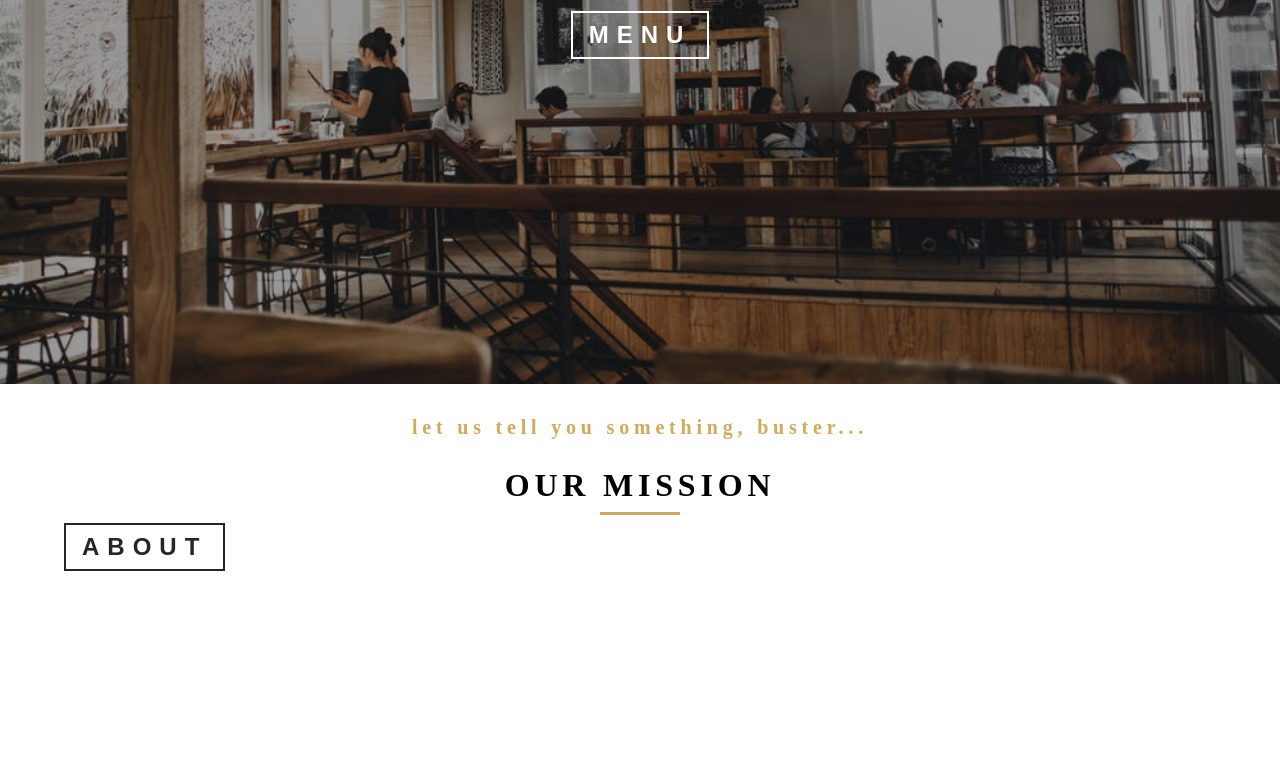
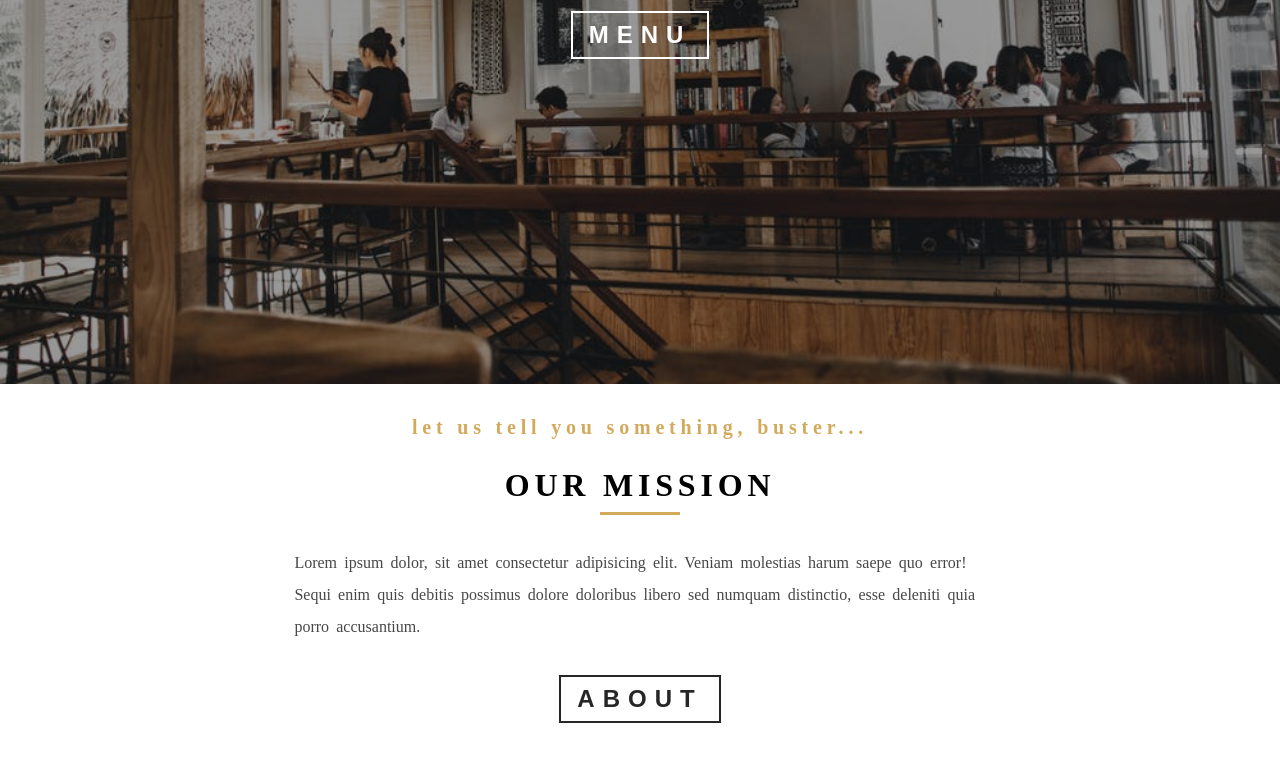
Before and after one commit to bdmllc/gr2, a Gatsby site: page / in a window 1280 px wide. Shown: the part 403-1164 px from the top of the page. Before the commit the page ends 1022 px from the top, so only its background shows below. Built offline with nearby package versions, Linux system fonts and the light colour scheme; Gatsby itself is replaced by a stand-in of ours.

Commit message:
another commit

```diff
--- a/src/components/HomePageComponents/QuickInfo.js
+++ b/src/components/HomePageComponents/QuickInfo.js
@@ -1,11 +1,36 @@
 import React, { Component } from 'react'
 import { Section, Title, SectionButton } from '../../utils'
+import styled from 'styled-components'
+import {Link} from 'gatsby'
+import {styles} from '../../utils'
 
 export default class QuickInfo extends Component {
   render() {
     return <Section>
       <Title message="let us tell you something, buster..." title="our mission" />
-      <SectionButton>about</SectionButton>
+      <QuickInfoWrapper>
+          <p className="text">Lorem ipsum dolor, sit amet consectetur adipisicing elit. Veniam molestias harum saepe quo error! Sequi enim quis debitis possimus dolore doloribus libero sed numquam distinctio, esse deleniti quia porro accusantium.</p>
+          <Link to="/about/" style={{textDecoration:'none'}}>
+          <SectionButton style={{margin: '2rem auto'}}>about</SectionButton>
+          </Link>
+        </QuickInfoWrapper>
     </Section>
   }
 }
+
+const QuickInfoWrapper = styled.div`
+  width: 90%;
+  margin: 2rem auto;
+  .text {
+    line-height: 2rem;
+    color: ${styles.colors.mainGrey};
+    word-spacing: 0.2rem;
+  }
+  @media (min-width: 768px) {
+    width: 70%;
+  }
+  @media (min-width: 992px) {
+    width: 60%;
+  }
+
+`
```
